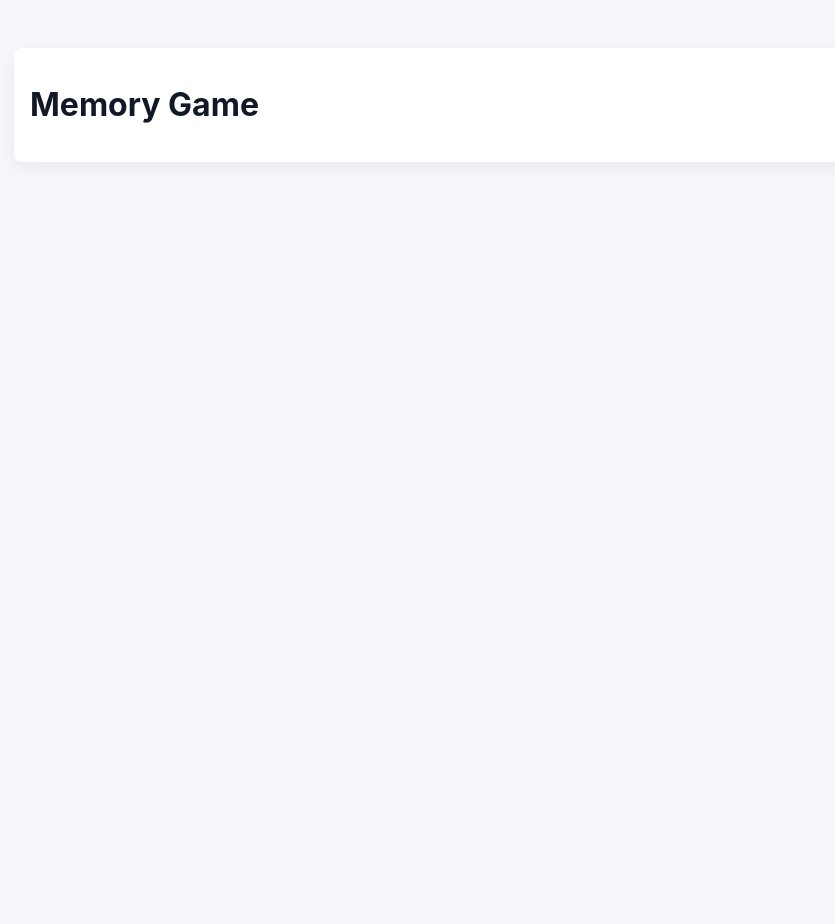
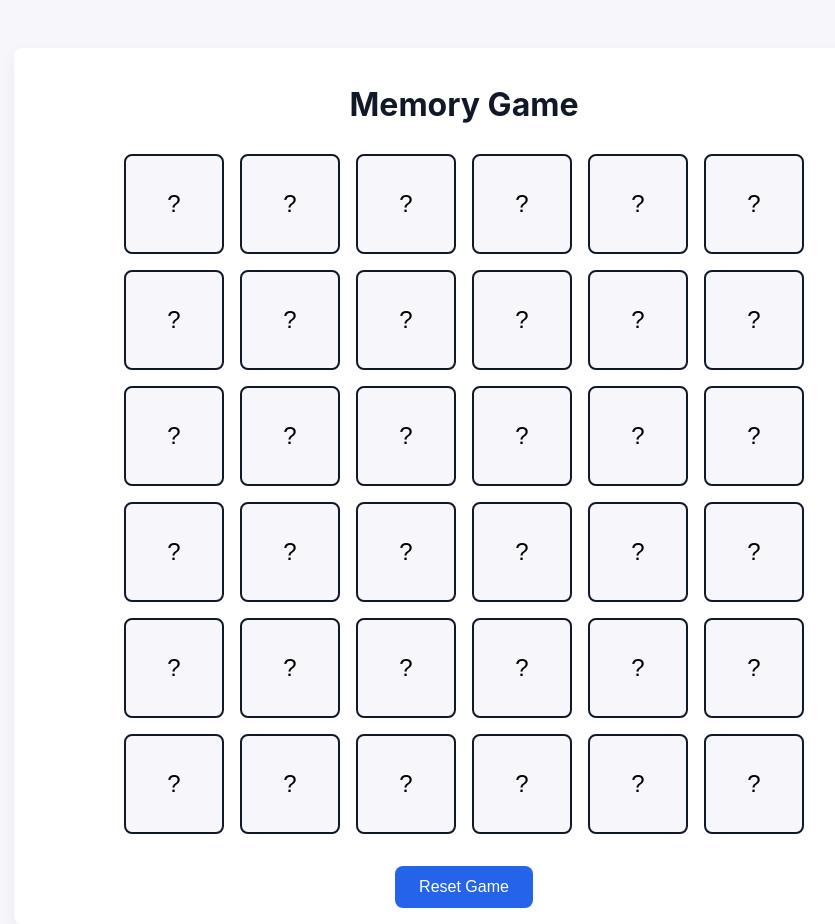
Before and after one commit to evgenyvinnik/ReactPractice, a React (Vite) app: page /memory_game in a window 1280 px wide. Shown: the whole page, without its empty margins (176-1011 px from the left). Before the commit the page ends 848 px from the top, so only its background shows below. Built offline with nearby package versions, Linux system fonts and the light colour scheme.

Commit message:
working on the memory game

```diff
--- a/src/pages/memory_game/MemoryGame.jsx
+++ b/src/pages/memory_game/MemoryGame.jsx
@@ -1,12 +1,102 @@
-import React from 'react'
-import { Link } from 'react-router-dom'
-import './styles.css'
+import React, { useState, useEffect } from "react";
+import "./styles.css";
+
+const SIZE = 36;
+
+function Cell(props) {
+  const { index, cell, onClick } = props;
+  const {isMatched, value, isRevealed } = cell;
+
+  const onClickButton = () => {
+    onClick(index);
+  }
+  return <button className="cell" onClick={onClickButton}>{
+    isRevealed || isMatched ? value.value : "?"
+  }</button>;
+}
+
+function Board() {
+  const shuffleArray = (array) => {
+    for (let i = array.length - 1; i > 0; i--) {
+      const j = Math.floor(Math.random() * (i + 1));
+      [array[i], array[j]] = [array[j], array[i]];
+    }
+    return array;
+  };
+
+  const initializeBoard = () => {
+    const arr = Array(SIZE);
+    for (let i = 0; i < SIZE / 2; i++) {
+      arr[2 * i] = i + 1;
+      arr[2 * i + 1] = i + 1;
+    }
+    const shuffledArr = shuffleArray(arr);
+    const newBoard = shuffledArr.map((value) => ({
+      value: value,
+      isRevealed: false,
+      isMatched: false,
+    }));
+    return newBoard;
+  };
+
+  const [board, setBoard] = useState(initializeBoard());
+  const [firstSelection, setFirstSelection] = useState(null);
+
+  const resetBoard = () => {
+    setBoard(initializeBoard());
+  };
+
+  const onCellClick = (index) => {
+    // Handle cell click logic here
+    if (board[index].isRevealed || board[index].isMatched) {
+      return; // Ignore clicks on revealed or matched cells
+    }
+
+    if (firstSelection === null) {
+      // First cell selected
+      revealCell(index);
+      setFirstSelection(index);
+    } else {
+      // Second cell selected
+      revealCell(index);
+      if (board[firstSelection].value === board[index].value) {
+        // It's a match
+        const newBoard = board.slice();
+        newBoard[firstSelection].isMatched = true;
+        newBoard[index].isMatched = true;
+        setBoard(newBoard);
+      } else {
+        // Not a match, hide cells after a delay
+        setTimeout(() => {
+          const newBoard = board.slice();
+          newBoard[firstSelection].isRevealed = false;
+          newBoard[index].isRevealed = false;
+          setBoard(newBoard);
+        }, 1000);
+      }
+      setFirstSelection(null);
+    }
+  }
+
+  return (
+    <>
+      <div className="board">
+        {board.map((cell, index) => (
+          <Cell key={index} cell={cell} onClick={onCellClick} />
+        ))}
+      </div>
+      <button className="reset-button" onClick={resetBoard}>
+        Reset Game
+      </button>
+    </>
+  );
+}
 
 export default function MemoryGame() {
   return (
     <main className="container">
       <h1 className="header">Memory Game</h1>
-
+      <Board />
     </main>
-  )
+  );
 }
--- a/src/pages/memory_game/styles.css
+++ b/src/pages/memory_game/styles.css
@@ -1,22 +1,48 @@
-:root{
-  --bg: #f7f7fb;
-  --text: #111827;
-  --card: #ffffff;
+.container {
+  max-width: 900px;
+  margin: 48px auto;
+  padding: 16px;
+  background: var(--card);
+  border-radius: 8px;
+  box-shadow: 0 6px 18px rgba(0, 0, 0, 0.06);
 }
-*{box-sizing:border-box}
-html,body,#root{height:100%}
-body{
-  margin:0;
-  font-family: Inter, ui-sans-serif, system-ui, -apple-system, 'Segoe UI', Roboto, 'Helvetica Neue', Arial;
-  background:var(--bg);
-  color:var(--text);
+
+.cell {
+  width: 100px;
+  height: 100px;
+  border: 2px solid var(--text);
+  display: inline-block;
+  margin: 8px;
+  border-radius: 8px;
+  background-color: var(--bg);
+  cursor: pointer;
+  font-size: 24px;
 }
-.container{
-  max-width:900px;
-  margin:48px auto;
-  padding:16px;
-  background:var(--card);
-  border-radius:8px;
-  box-shadow:0 6px 18px rgba(0,0,0,0.06);
+
+.board {
+  margin: 0 auto;
+  max-width: 700px;
+  display: flex;
+  flex-wrap: wrap;
+  justify-content: center;
 }
-a{color:#2563eb}
+
+.header {
+  text-align: center;
+}
+
+.reset-button {
+  display: block;
+  margin: 24px auto 0 auto;
+  padding: 12px 24px;
+  font-size: 16px;
+  background-color: #2563eb;
+  color: white;
+  border: none;
+  border-radius: 8px;
+  cursor: pointer;
+}
+
+.reset-button:hover {
+  background-color: #1e40af;
+}
```
